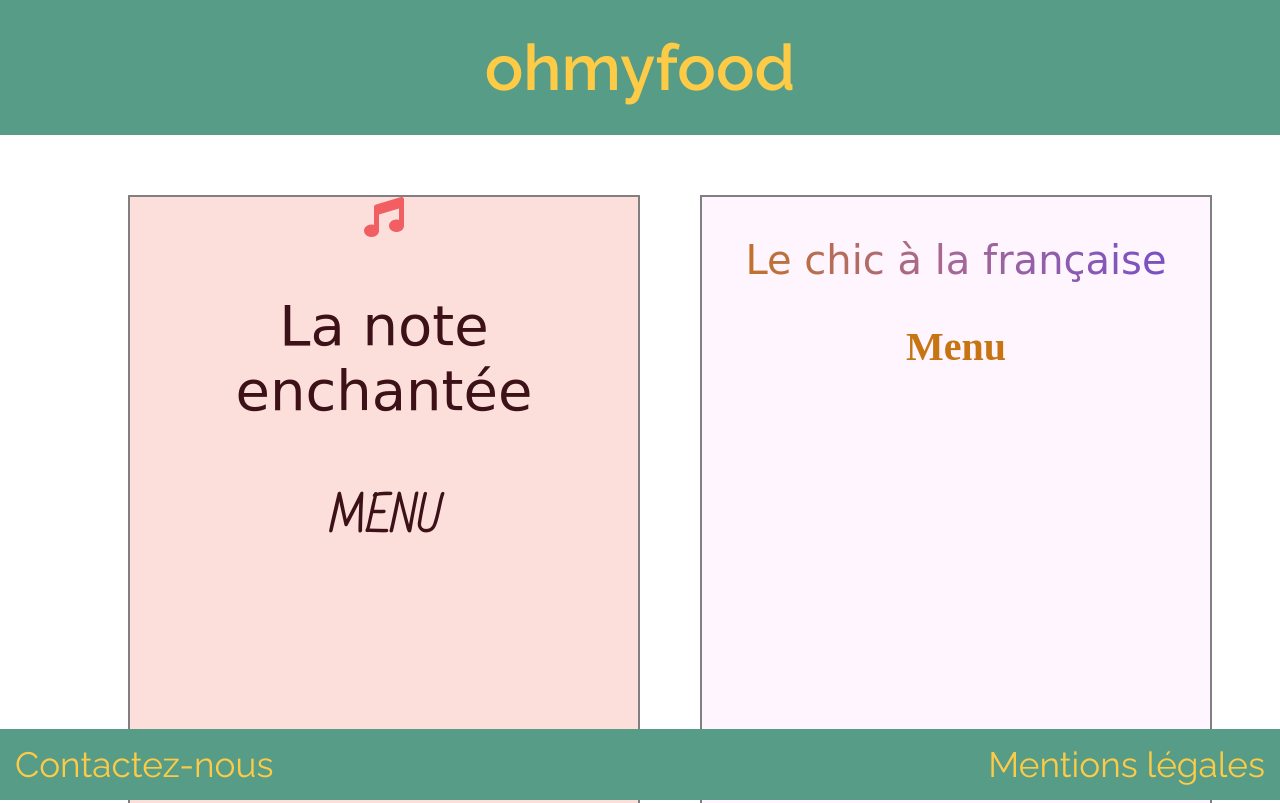
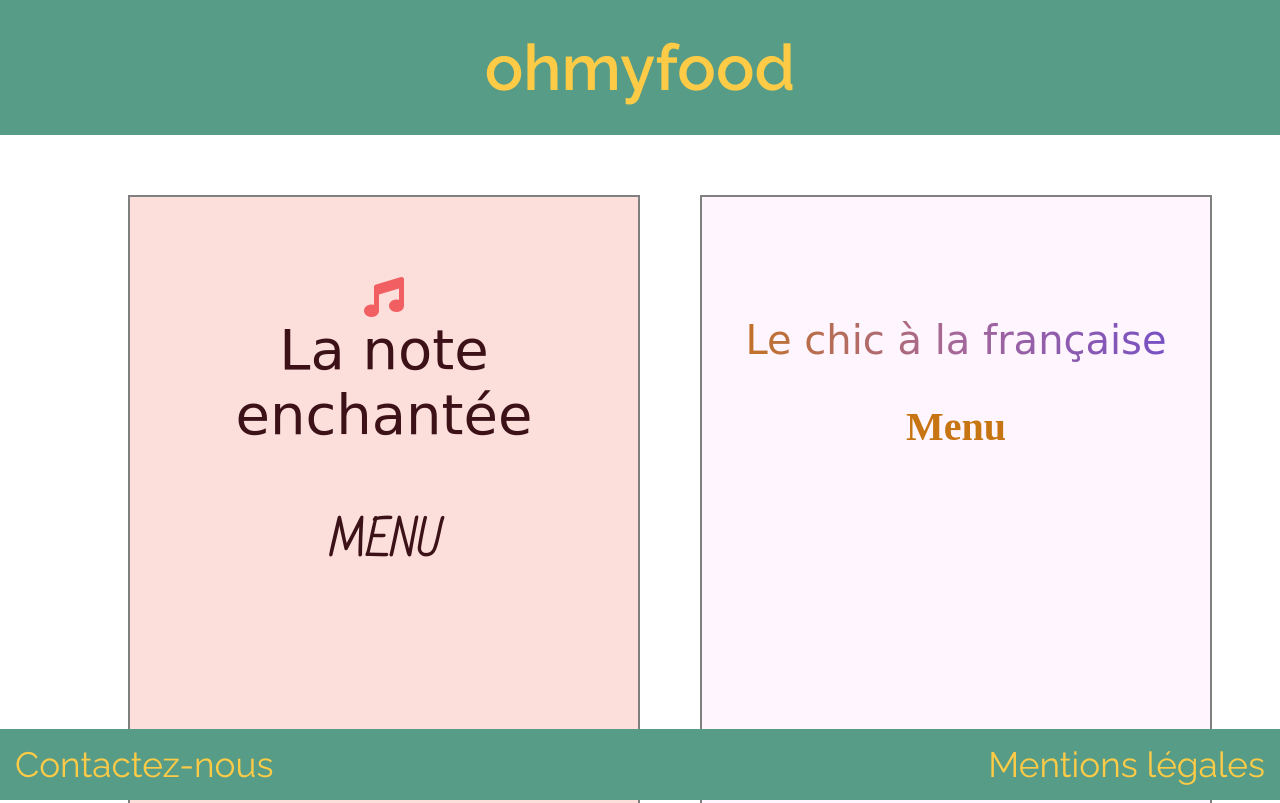
Before and after one commit to judith-creative/ohmyfood, a website: page public/html/index.html in a window 1280 px wide. Shown: the top 803 px of the page. Drawn offline with Linux system fonts and the light colour scheme; a web font is replaced by a local one.

Commit message:
improved menu cover one

```diff
--- a/sass/main.scss
+++ b/sass/main.scss
@@ -181,6 +181,7 @@ footer {
     margin: 30px 0;
     border: 2px solid grey;
     text-align: center;
+    padding-top: 5em;
     a {
         text-decoration: none;
         display: block;
@@ -202,6 +203,7 @@ footer {
         p {
             font-family: 'Devonshire', cursive;
             font-size: 2em;
+            margin-top: 0;
             color: $color-menu-one;
             @media (min-width: 768px) and (orientation: landscape) {
                 font-size: 3.5em;
```
Also changed, not shown: css/styles.css, 1 other file.
